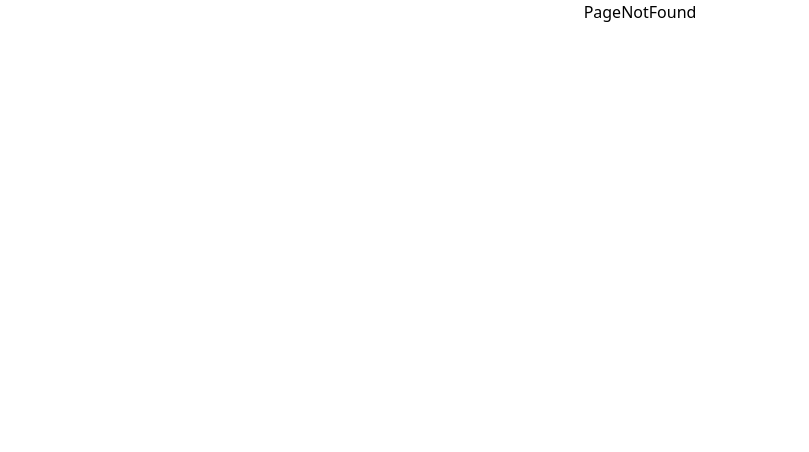
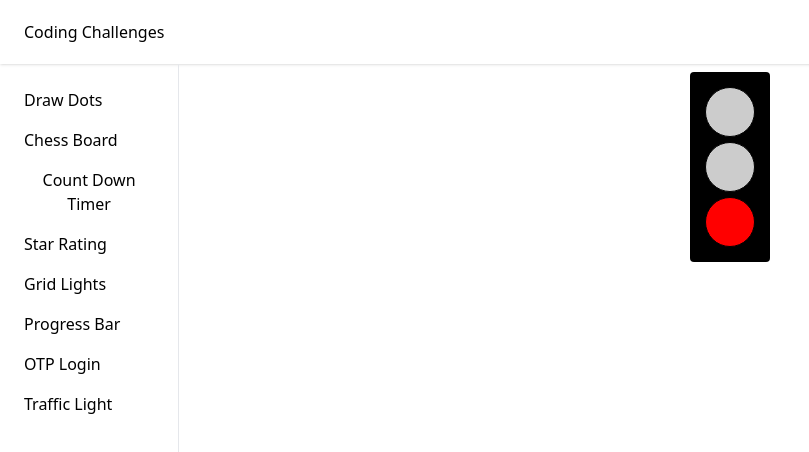
Before and after one commit to ramesh01/machine-coding-challenges, a React (Create React App) app: page /traffic-light in a window 1280 px wide. Shown: the top 452 px of the page, without its empty margins (0-809 px from the left). Built offline with nearby package versions, Linux system fonts and the light colour scheme.

Commit message:
feat: Traffic light problem added

```diff
--- a/src/App.css
+++ b/src/App.css
@@ -21,6 +21,34 @@
   width: 1rem;
 }
 
+.signal-light-container {
+  padding: 10px;
+  background-color: #000000;
+  display: inline-block;
+  border-radius: 4px;
+}
+
+.signal-light {
+  height: 50px;
+  width: 50px;
+  border-radius: 50px;
+  border: 1px solid #000000;
+  margin: 5px;
+  background-color: #ccc;
+}
+
+.signal-light.red {
+  background-color: red;
+}
+
+.signal-light.yellow {
+  background-color: yellow;
+}
+
+.signal-light.green {
+  background-color: green;
+}
+
 ::placeholder {
   text-align: center;
 }
--- a/src/Router/Router.tsx
+++ b/src/Router/Router.tsx
@@ -14,6 +14,7 @@ const Router = () => {
 	const GridLights = lazy(() => import("../pages/GridLights/GridLights"));
 	const OTPLogin = lazy(() => import("../pages/OTPLogin/OTPLogin"));
 	const PageNotFound = lazy(() => import("../pages/PageNotFound/PageNotFound"));
+	const TrafficLight = lazy(() => import("../pages/TrafficLight/TrafficLight"));
 
 	const loaderWrapper = (component: JSX.Element) => {
 		return <Suspense fallback={<Loader />}>{component}</Suspense>;
@@ -36,6 +37,7 @@ const Router = () => {
 					/>
 					<Route path="/grid-lights" element={loaderWrapper(<GridLights />)} />
 					<Route path="/otp-login" element={loaderWrapper(<OTPLogin />)} />
+					<Route path="/traffic-light" element={loaderWrapper(<TrafficLight />)} />
 				</Route>
 				<Route path="*" element={loaderWrapper(<PageNotFound />)}></Route>
 			</Routes>
--- a/src/config/leftMenuData.ts
+++ b/src/config/leftMenuData.ts
@@ -32,6 +32,10 @@ const leftMenu: Array<LeftMenuItem> = [
 		name: "OTP Login",
 		path: "/otp-login",
 	},
+	{
+		name: "Traffic Light",
+		path: "/traffic-light",
+	},
 ];
 
 export { leftMenu };
--- /dev/null
+++ b/src/pages/TrafficLight/TrafficLight.tsx
@@ -0,0 +1,40 @@
+import React, { useEffect, useRef, useState } from "react";
+
+const signalLights = ["green", "yellow", "red"];
+const TrafficLight = () => {
+	const [currentSignal, setCurrentSignal] = useState<string>("");
+	let intervalRef: any = useRef();
+
+	useEffect(() => {
+		startTrafficSignal();
+		return () => {
+			clearInterval(intervalRef);
+		};
+	}, []);
+
+	const startTrafficSignal = (inx = 0) => {
+		let index = inx;
+		intervalRef = setInterval(() => {
+			index = index % 3;
+			if (index === 0 || index === 2) {
+				clearInterval(intervalRef);
+				setTimeout(() => {
+					startTrafficSignal(index);
+				}, 2000);
+			}
+			setCurrentSignal(signalLights[index]);
+			index++;
+		}, 500);
+	};
+	return (
+		<div className="signal-light-container">
+			{signalLights.map((item: string) => (
+				<div
+					className={`signal-light ${currentSignal === item ? `${item}` : ""}`}
+				></div>
+			))}
+		</div>
+	);
+};
+
+export default TrafficLight;
```
